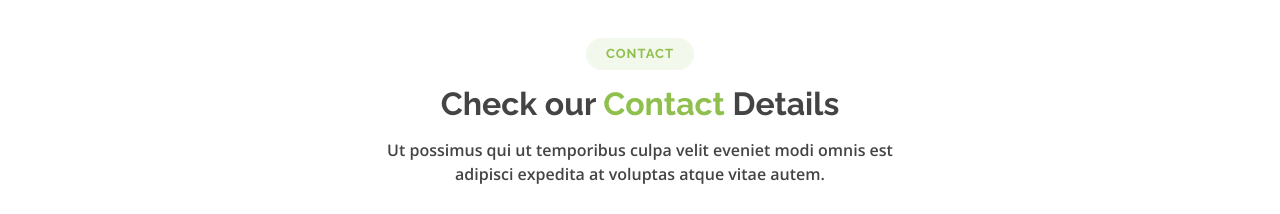
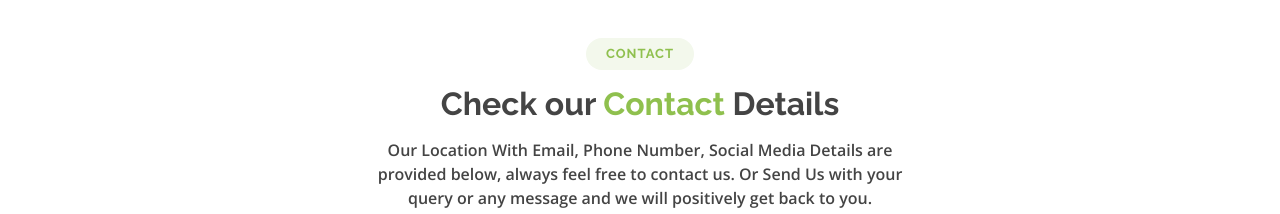
Before and after one commit to ankannath-2014/Badra_Agragami, a plain HTML site: page index.html in a window 1280 px wide. Shown: the part 7780-7994 px from the top of the page. Drawn offline with nearby package versions, Linux system fonts and the light colour scheme.

Commit message:
contact done

```diff
--- a/index.html
+++ b/index.html
@@ -738,7 +738,9 @@
         <div class="section-title" data-aos="zoom-in">
           <h2>Contact</h2>
           <h3>Check our <span>Contact</span> Details</h3>
-          <p>Ut possimus qui ut temporibus culpa velit eveniet modi omnis est adipisci expedita at voluptas atque vitae autem.</p>
+          <p>Our Location With Email, Phone Number, Social Media Details are provided below, always feel free to contact us.
+            Or Send Us with your query or any message and we will positively get back to you.
+          </p>
         </div>
 
         <div>
```
